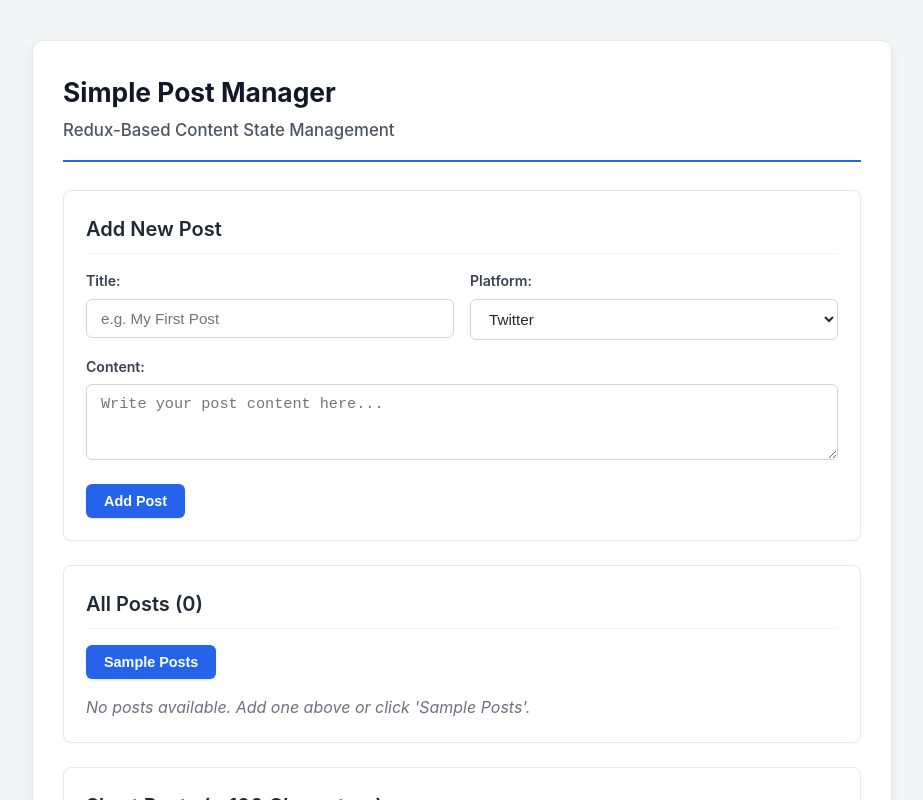
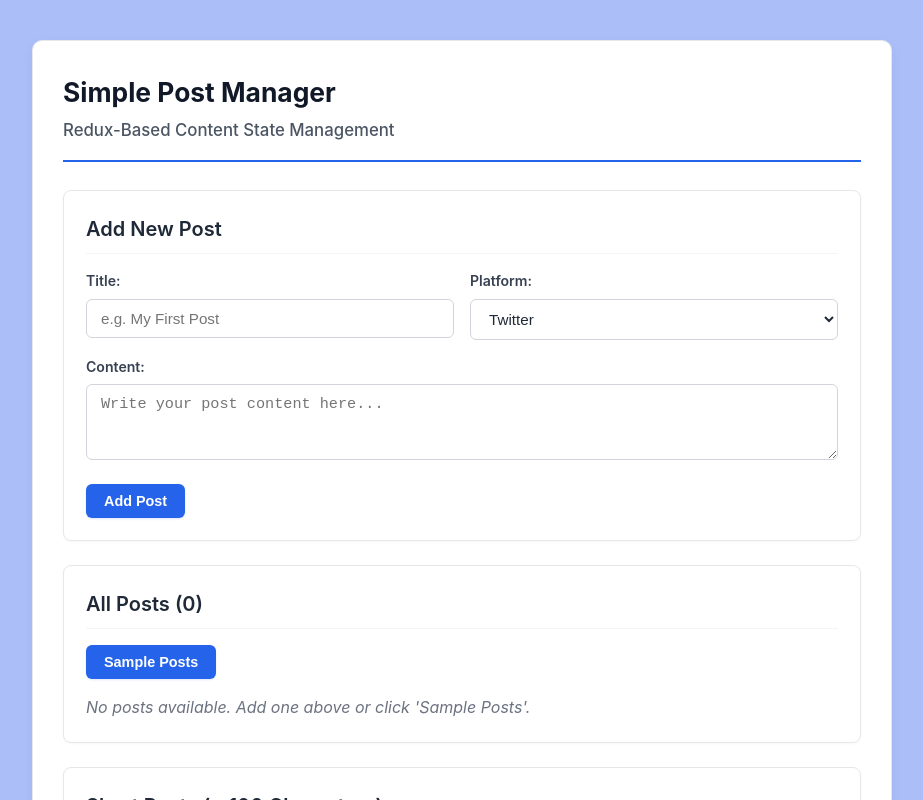
Before and after one commit to sushant2806/Post_Manager, a React (Vite) app: page / in a window 1280 px wide. Shown: the top 800 px of the page, without its empty margins (178-1101 px from the left). Built offline with nearby package versions, Linux system fonts and the light colour scheme.

Commit message:
Change background color to #abbef8

```diff
--- a/src/index.css
+++ b/src/index.css
@@ -8,7 +8,7 @@
 
 body {
   font-family: -apple-system, BlinkMacSystemFont, "Segoe UI", Roboto, Oxygen, Ubuntu, Cantarell, "Helvetica Neue", sans-serif;
-  background-color: #f3f4f6;
+  background-color: #abbef8;
   color: #1f2937;
   line-height: 1.6;
   padding: 40px 20px;
```
